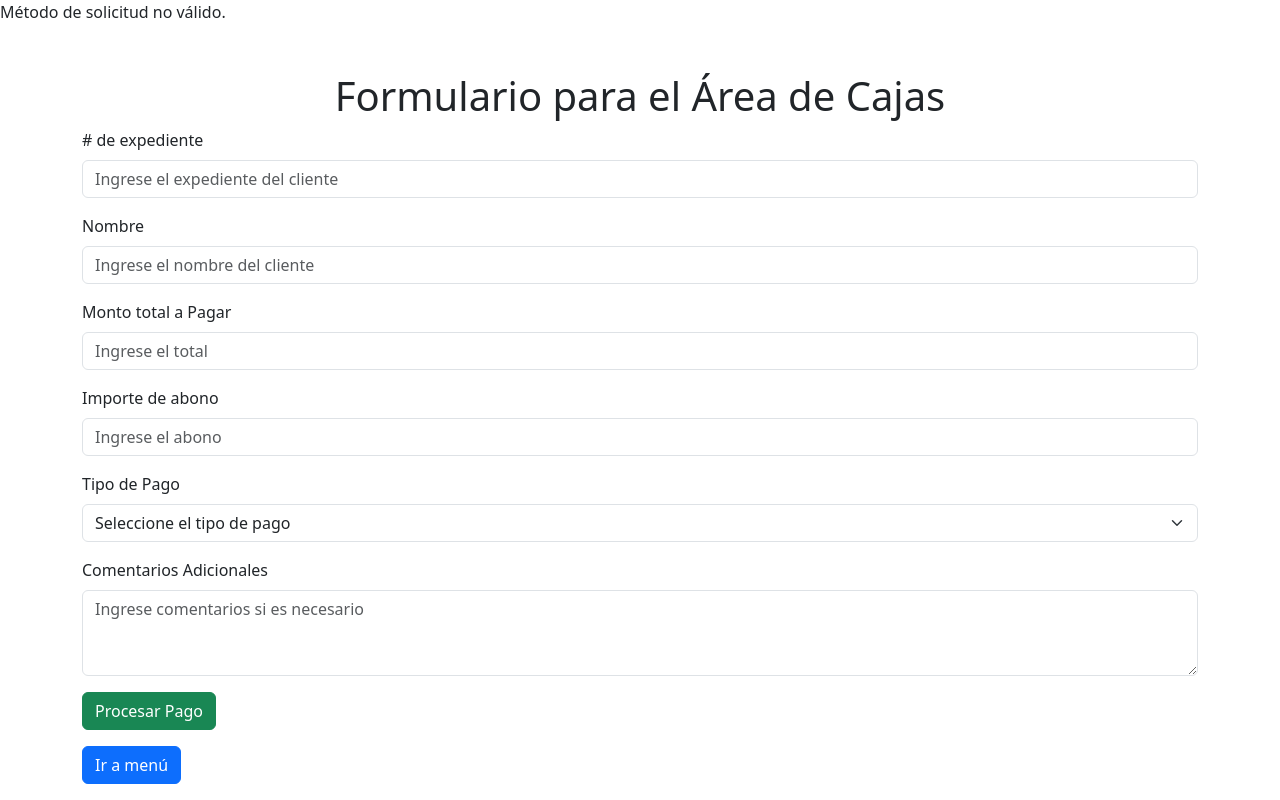
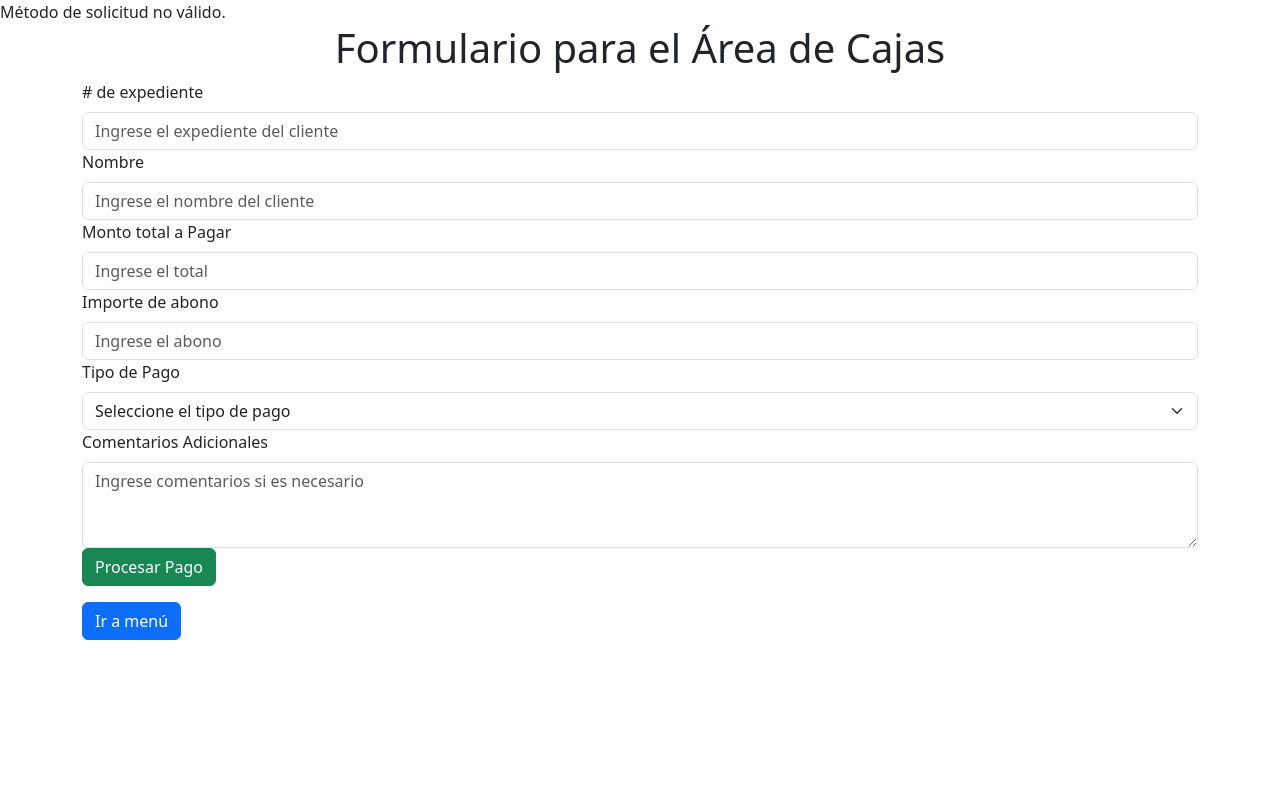
Before and after one commit to IngJorgeRoa/sistemamedico, a PHP site: page /cajas/cajas.php in a window 1280 px wide. Run offline with PHP 8.4, Linux system fonts and the light colour scheme.

Commit message:
Se empieza a análizar la información para el diseño de la página

```diff
--- a/cajas/cajas.php
+++ b/cajas/cajas.php
@@ -45,32 +45,33 @@ if ($_SERVER["REQUEST_METHOD"] == "POST") {
     <link rel="stylesheet" href="https://cdn.jsdelivr.net/npm/bootstrap@5.3.0-alpha3/dist/css/bootstrap.min.css">
 </head>
 <body>
-    <div class="container mt-5">
+  <div class="container rows">
+    <div class="col-mb-6">
       <h1 class="text-center">Formulario para el Área de Cajas</h1>
       <form action="" method="POST" class="needs-validation" novalidate>
-            <div class="mb-3">
+          <div class="col-mb-3">
             <label for="expediente" class="form-label"># de expediente</label>
             <input type="text" class="form-control" id="expediente" name="expediente" placeholder="Ingrese el expediente del cliente" required>
             <div class="invalid-feedback">Por favor, ingrese el # de expediente.</div>
           </div>
           <!--Pendiente de ajustar en PHP-->
-            <div class="mb-3">
+          <div class="col-mb-3">
             <label for="nombre" class="form-label">Nombre</label>
             <input type="text" class="form-control" id="nombre" name="nombre" placeholder="Ingrese el nombre del cliente" required>
             <div class="invalid-feedback">Por favor, ingrese el nombre.</div>
           </div>
-            <div class="mb-3">
+          <div class="col-mb-3">
             <label for="total" class="form-label">Monto total a Pagar</label>
             <input type="number" class="form-control" id="total" name="total" step="0.01" placeholder="Ingrese el total" required>
             <div class="invalid-feedback">Por favor, ingrese el monto total a pagar.</div>
           </div>
           <!--Fin del pendiente de ajustar en PHP-->
-            <div class="mb-3">
+          <div class="col-mb-3">
             <label for="abono" class="form-label">Importe de abono</label>
             <input type="number" class="form-control" id="abono" name="abono" step="0.01" placeholder="Ingrese el abono" required>
             <div class="invalid-feedback">Por favor, ingrese el abono a pagar.</div>
           </div>
-            <div class="mb-3">
+          <div class="col-mb-3">
             <label for="tipo_pago" class="form-label">Tipo de Pago</label>
             <select class="form-select" id="tipo_pago" name="tipo_pago" required>
                 <option value="" disabled selected>Seleccione el tipo de pago</option>
@@ -80,7 +81,7 @@ if ($_SERVER["REQUEST_METHOD"] == "POST") {
             </select>
             <div class="invalid-feedback">Por favor, seleccione un tipo de pago.</div>
           </div>
-            <div class="mb-3">
+          <div class="col-mb-3">
               <label for="comentarios" class="form-label">Comentarios Adicionales</label>
               <textarea class="form-control" id="comentarios" name="comentarios" rows="3" placeholder="Ingrese comentarios si es necesario"></textarea>
           </div>
@@ -88,7 +89,7 @@ if ($_SERVER["REQUEST_METHOD"] == "POST") {
       </form>
       <a href="../index.php"><button type="submit" class="btn btn-primary">Ir a menú</button></a>
     </div>
-
+  </div>
   <script>
     // Script para habilitar validación de Bootstrap
     (function () {
```
Lines whose indentation alone changed are shown as unchanged.
